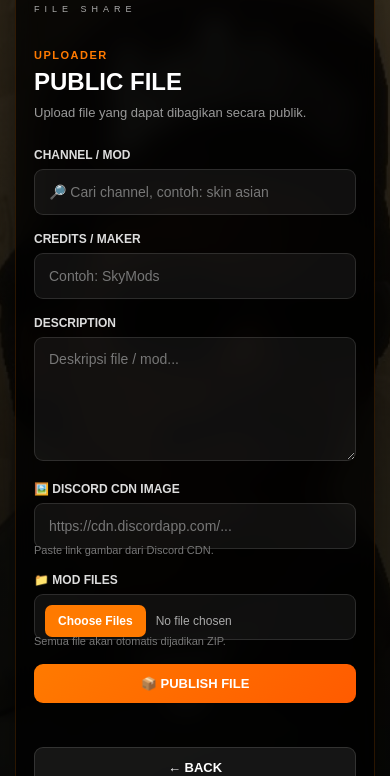
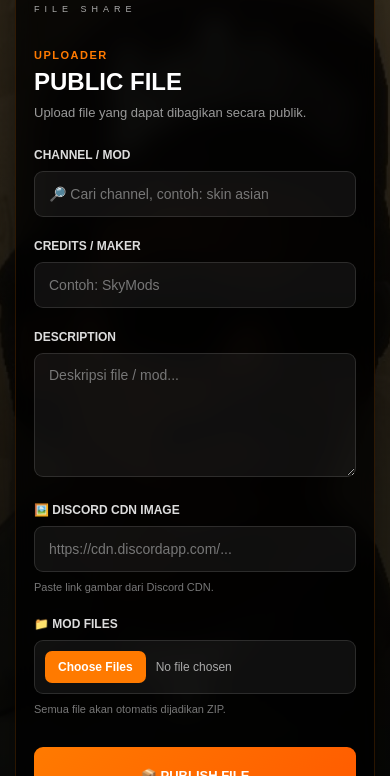
Before and after one commit to monroe404/monroe-uploader, a website: page public/upload.html in a window 390 px wide. Shown: the part 68-844 px from the top of the page. Drawn offline with Linux system fonts and the light colour scheme.

Commit message:
update public/style.css

```diff
--- a/public/style.css
+++ b/public/style.css
@@ -753,3 +753,70 @@ body {
     }
 
 }
+
+/* =========================================
+   FIX BOTTOM UPLOAD FORM
+========================================= */
+
+.upload-page form {
+    width: 100%;
+}
+
+.upload-page .field {
+    margin-bottom: 24px;
+}
+
+.upload-page .field label {
+    margin-bottom: 9px;
+}
+
+.upload-page .field small {
+    display: block;
+    margin-top: 8px;
+    line-height: 1.4;
+}
+
+.upload-page .primary-btn {
+    margin-top: 8px;
+    min-height: 54px;
+}
+
+.upload-page .message {
+    margin: 12px 0 0;
+}
+
+.upload-page > .secondary-btn {
+    margin-top: 24px;
+    min-height: 52px;
+}
+
+
+/* Jarak khusus bagian file */
+
+.upload-page input[type="file"] {
+    min-height: 54px;
+}
+
+
+/* HP */
+
+@media (max-width: 700px) {
+
+    .upload-page {
+        padding-bottom: 26px;
+    }
+
+    .upload-page .field {
+        margin-bottom: 22px;
+    }
+
+    .upload-page .primary-btn {
+        min-height: 56px;
+    }
+
+    .upload-page > .secondary-btn {
+        margin-top: 22px;
+        min-height: 54px;
+    }
+
+}
```
